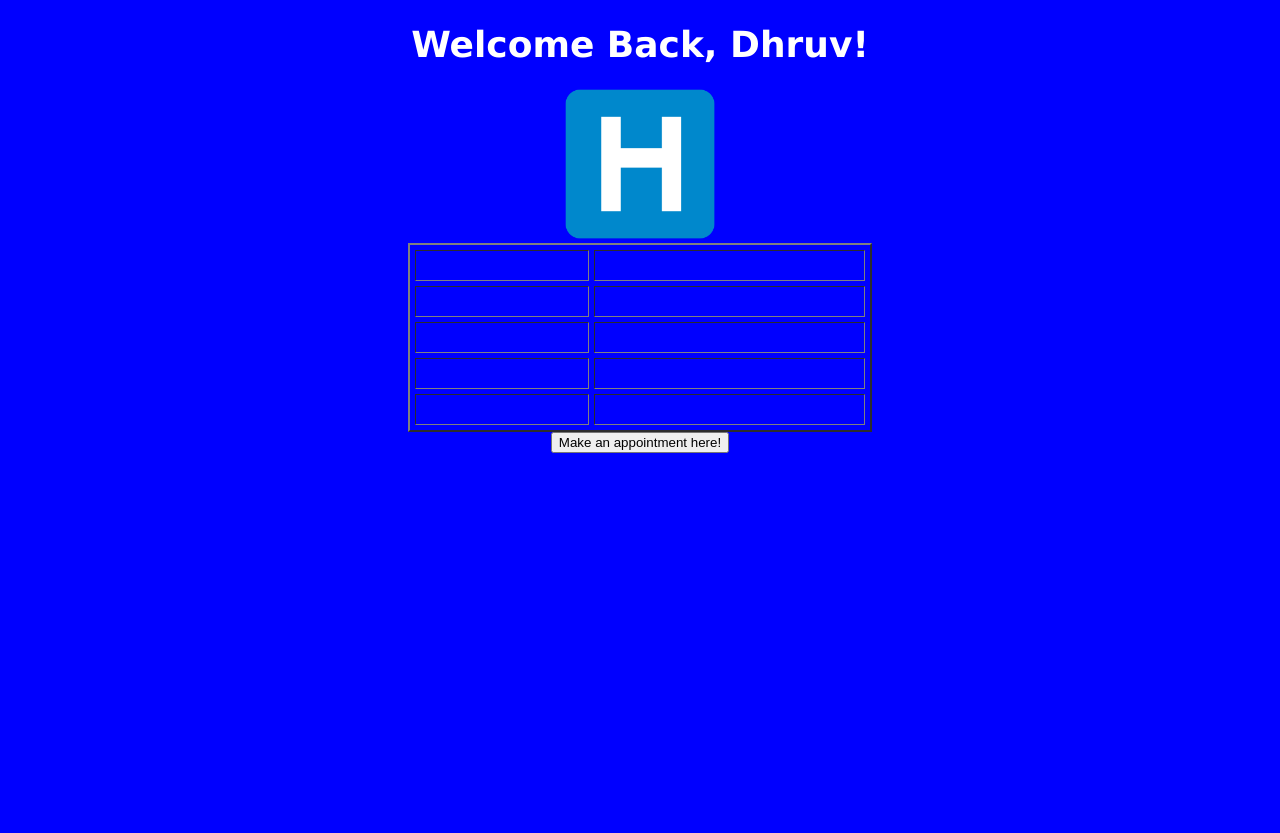
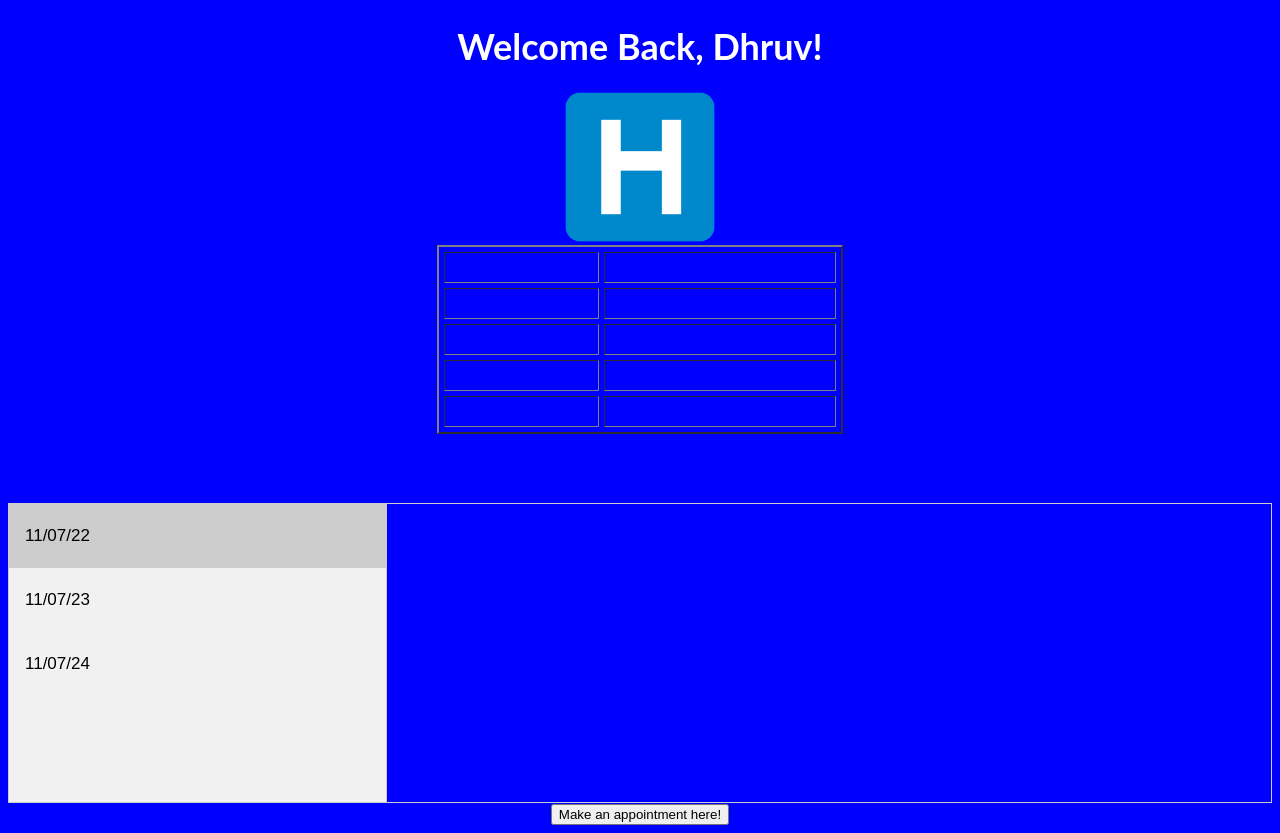
Before and after one commit to Connor-Virgin/CPS714_Project, a Spring app: template src/main/resources/templates/profile.html in a window 1280 px wide. Before the commit the page ends 453 px from the top, so only its background shows below. Run offline with Thymeleaf, Linux system fonts and the light colour scheme; the template is opened without the code that fills it: most values are stand-ins (such as "Sample title", 1, 10 or a date in 2020); data that the repository does not hold is empty.

Commit message:
Update profile.html

```diff
--- a/src/main/resources/templates/profile.html
+++ b/src/main/resources/templates/profile.html
@@ -37,6 +37,100 @@
             </tr>
         </table>
     </form>
+
+    <style>
+        * {box-sizing: border-box}
+        body {font-family: "Lato", sans-serif;}
+
+        /* Style the tab */
+        .tab {
+          float: left;
+          border: 1px solid #ccc;
+          background-color: #f1f1f1;
+          width: 30%;
+          height: 300px;
+        }
+
+        /* Style the buttons inside the tab */
+        .tab button {
+          display: block;
+          background-color: inherit;
+          color: black;
+          padding: 22px 16px;
+          width: 100%;
+          border: none;
+          outline: none;
+          text-align: left;
+          cursor: pointer;
+          transition: 0.3s;
+          font-size: 17px;
+        }
+
+        /* Change background color of buttons on hover */
+        .tab button:hover {
+          background-color: #ddd;
+        }
+
+        /* Create an active/current "tab button" class */
+        .tab button.active {
+          background-color: #ccc;
+        }
+
+        /* Style the tab content */
+        .tabcontent {
+          float: left;
+          padding: 0px 12px;
+          border: 1px solid #ccc;
+          width: 70%;
+          border-left: none;
+          height: 300px;
+        }
+        </style>
+        </head>
+        <body>
+
+        <h2>Your Current Apppointments:</h2>
+
+        <div class="tab">
+          <button class="tablinks" onclick="openCity(event, 'monday')" id="defaultOpen">11/07/22</button>
+          <button class="tablinks" onclick="openCity(event, 'tuesday')">11/07/23</button>
+          <button class="tablinks" onclick="openCity(event, 'wednesday')">11/07/24</button>
+        </div>
+
+        <div id="monday" class="tabcontent">
+          <h3>Monday</h3>
+          <p>Appointment with Dr.Ajay</p>
+        </div>
+
+        <div id="tuesday" class="tabcontent">
+            <h3>Tuesday</h3>
+            <p>Appointment with Dr.Dhawan</p>
+        </div>
+
+        <div id="wednesday" class="tabcontent">
+            <h3>Wednesday</h3>
+            <p>Appointment with Dr.Ceamorebuts</p>
+        </div>
+
+        <script>
+        function openCity(evt, cityName) {
+          var i, tabcontent, tablinks;
+          tabcontent = document.getElementsByClassName("tabcontent");
+          for (i = 0; i < tabcontent.length; i++) {
+            tabcontent[i].style.display = "none";
+          }
+          tablinks = document.getElementsByClassName("tablinks");
+          for (i = 0; i < tablinks.length; i++) {
+            tablinks[i].className = tablinks[i].className.replace(" active", "");
+          }
+          document.getElementById(cityName).style.display = "block";
+          evt.currentTarget.className += " active";
+        }
+
+        // Get the element with id="defaultOpen" and click on it
+        document.getElementById("defaultOpen").click();
+        </script>
+
     <a href="main.html">
         <button>Make an appointment here!</button>
     </a>
```
